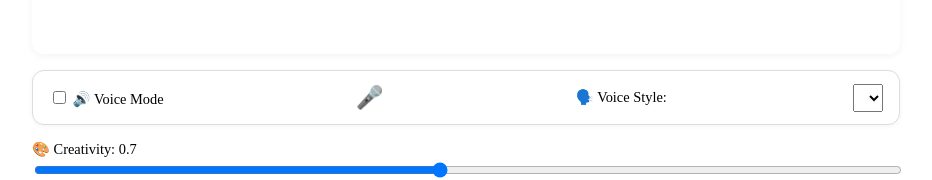
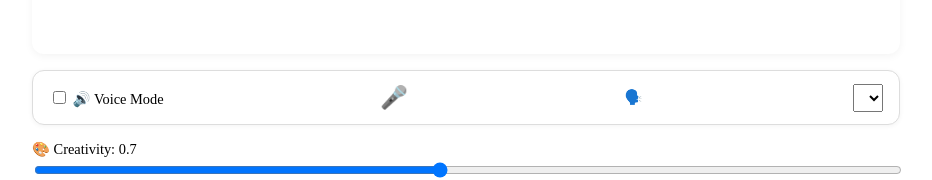
Before and after one commit to ewatson989/Cora, a website: page client/index.html in a window 1280 px wide. Shown: the part 454-634 px from the top of the page, without its empty margins (174-1106 px from the left). Drawn offline with nearby package versions, Linux system fonts and the light colour scheme.

Commit message:
Update index.html

```diff
--- a/client/index.html
+++ b/client/index.html
@@ -24,15 +24,12 @@
     </div>
 
     <!-- Voice mode controls -->
-    <div class="voice-bar">
-      <label>
-        <input type="checkbox" id="voiceToggle" />
-        🔊 Voice Mode
-      </label>
-      <button id="micButton" title="Tap to speak">🎤</button>
-      <label for="voiceSelect">🗣️ Voice Style:</label>
-      <select id="voiceSelect"></select>
-    </div>
+<div class="voice-bar">
+  <label><input type="checkbox" id="voiceToggle" /> 🔊 Voice Mode</label>
+  <button id="micButton" title="Tap to speak">🎤</button>
+  <label for="voiceSelect">🗣️</label>
+  <select id="voiceSelect"></select>
+</div>
 
     <!-- Creativity control -->
     <div class="creativity-control">
```
